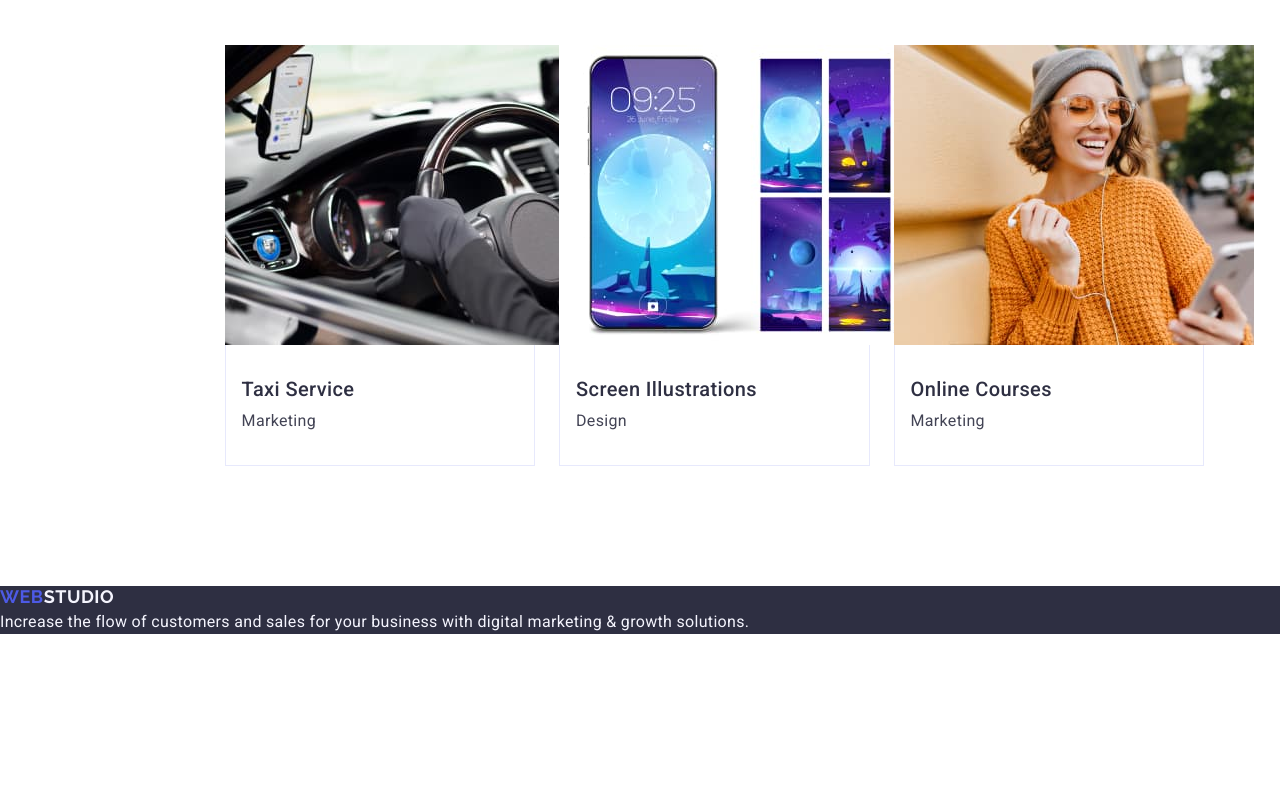
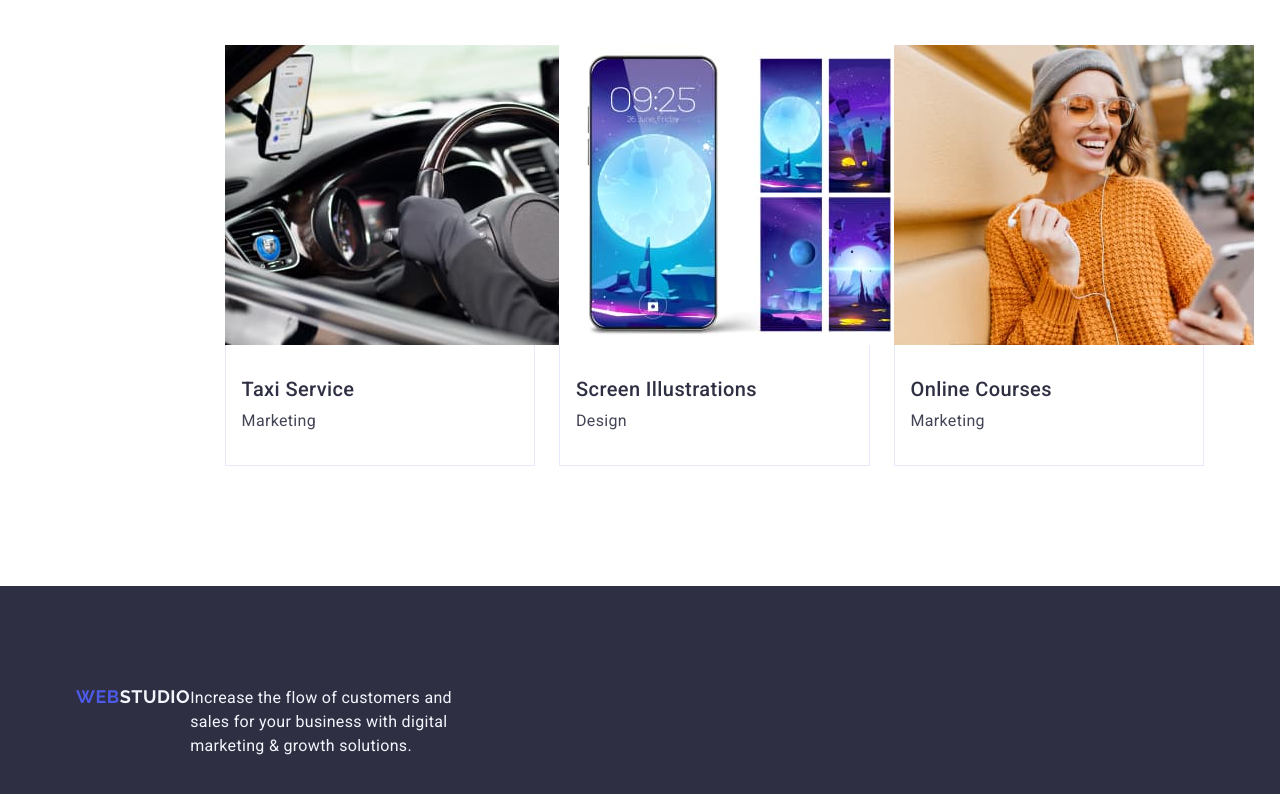
Before and after one commit to hushuvatyi/goit-markup-hw-05, a plain HTML site: page index.html in a window 1280 px wide. Shown: the part 2157-2951 px from the top of the page. Before the commit the page ends 2791 px from the top, so only its background shows below. Drawn offline with nearby package versions, Linux system fonts and the light colour scheme.

Commit message:
add containers and styles for footer

```diff
--- a/css/styles.css
+++ b/css/styles.css
@@ -285,6 +285,7 @@ img {
 /* ----------------- FOOTER --------------------- */
 .footer {
     background-color: #2e2f42;
+    padding: 100px 0;
 }
 
 .footer-logo {
@@ -295,6 +296,8 @@ img {
     letter-spacing: 0.03em;
     text-transform: uppercase;
     color: #4d5ae5;
+    display: inline-block;
+    margin-bottom: 16px;
 }
 
 .footer-logo-span {
@@ -302,4 +305,5 @@ img {
 }
 .footer-text {
     color: #f4f4fd;
+    max-width: 264px;
 }
--- a/index.html
+++ b/index.html
@@ -263,13 +263,15 @@
         </main>
 
         <footer class="footer">
-            <a class="footer-logo" href="./index.html"
-                >Web<span class="footer-logo-span">Studio</span></a
-            >
-            <p class="footer-text">
-                Increase the flow of customers and sales for your business with
-                digital marketing & growth solutions.
-            </p>
+            <div class="container">
+                <a class="footer-logo" href="./index.html"
+                    >Web<span class="footer-logo-span">Studio</span></a
+                >
+                <p class="footer-text">
+                    Increase the flow of customers and sales for your business
+                    with digital marketing & growth solutions.
+                </p>
+            </div>
         </footer>
     </body>
 </html>
```
